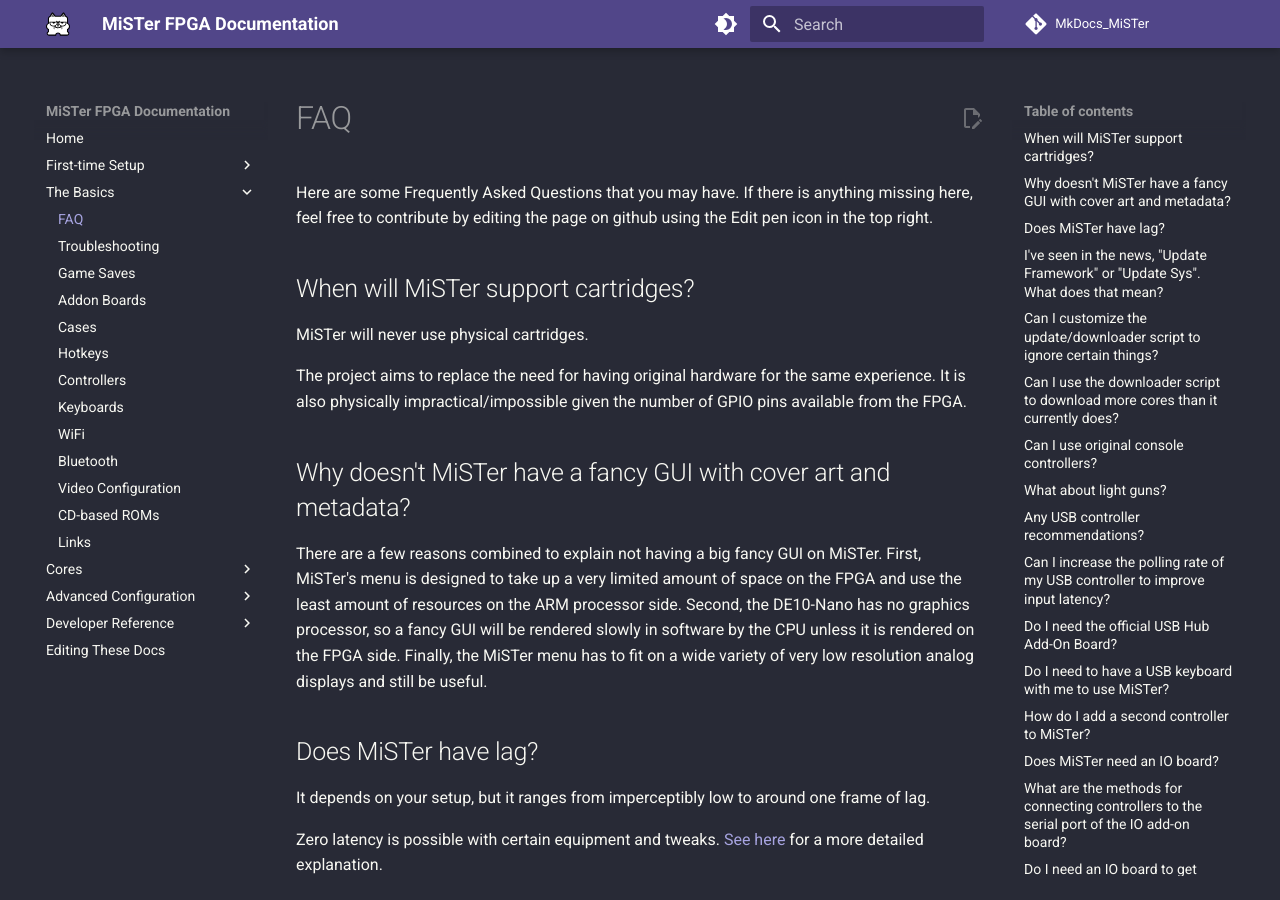
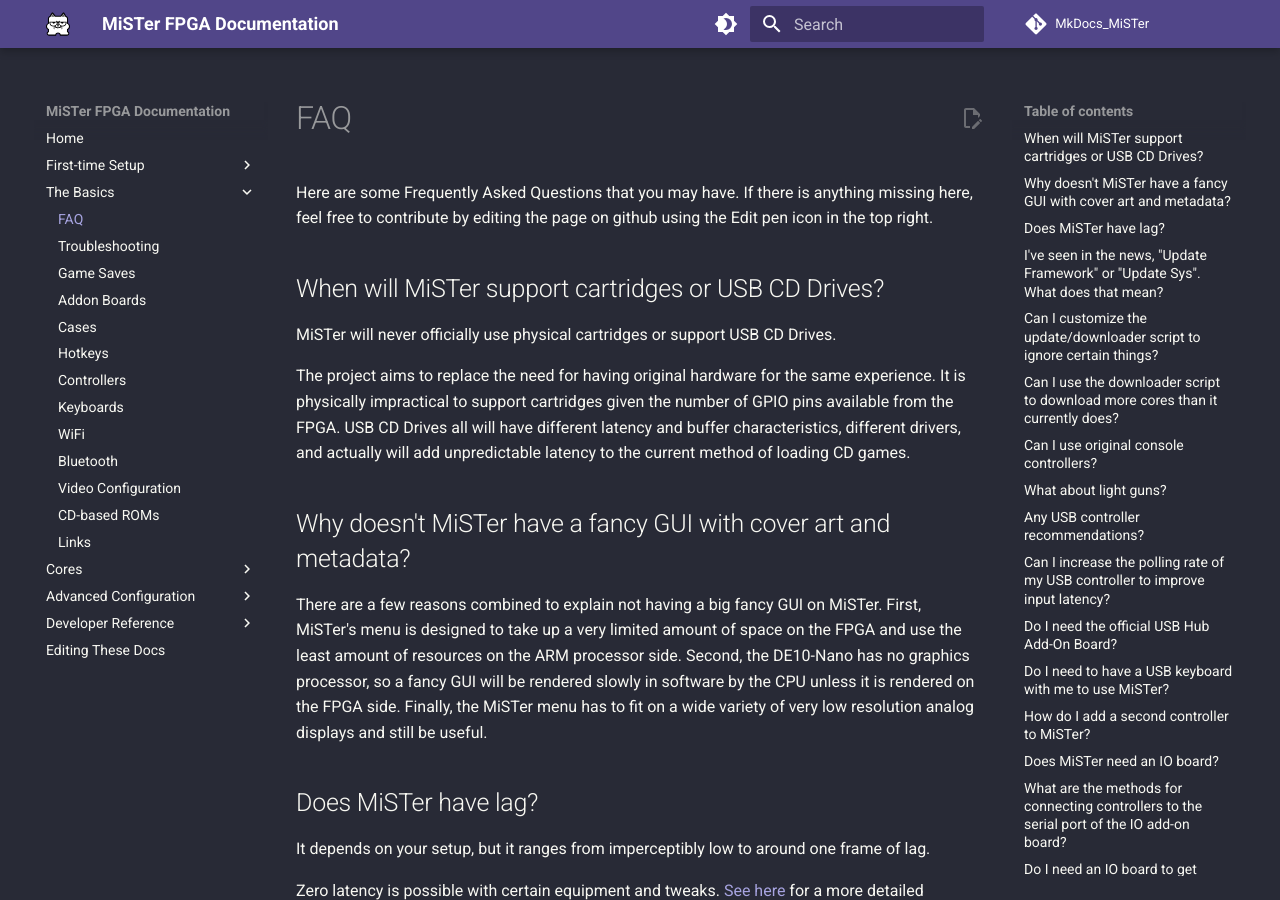
Before and after one commit to MiSTer-devel/MkDocs_MiSTer, an MkDocs documentation site: the page built from docs/basics/faq.md, in a window 1280 px wide and 900 px high. Built offline with MkDocs 1.6.1 and Material for MkDocs 9.7.7, drawn with Linux system fonts in a browser that asks for light colours; comment, search, counter and statistics services are not loaded.

Commit message:
Update faq.md

```diff
--- a/docs/basics/faq.md
+++ b/docs/basics/faq.md
@@ -1,10 +1,10 @@
 Here are some Frequently Asked Questions that you may have. If there is anything missing here, feel free to contribute by editing the page on github using the Edit pen icon in the top right.
 
-## When will MiSTer support cartridges?
+## When will MiSTer support cartridges or USB CD Drives?
 
-MiSTer will never use physical cartridges.
+MiSTer will never officially use physical cartridges or support USB CD Drives.
 
-The project aims to replace the need for having original hardware for the same experience. It is also physically impractical/impossible given the number of GPIO pins available from the FPGA.
+The project aims to replace the need for having original hardware for the same experience. It is physically impractical to support cartridges given the number of GPIO pins available from the FPGA. USB CD Drives all will have different latency and buffer characteristics, different drivers, and actually will add unpredictable latency to the current method of loading CD games.
 
 ## Why doesn't MiSTer have a fancy GUI with cover art and metadata?
 
```
